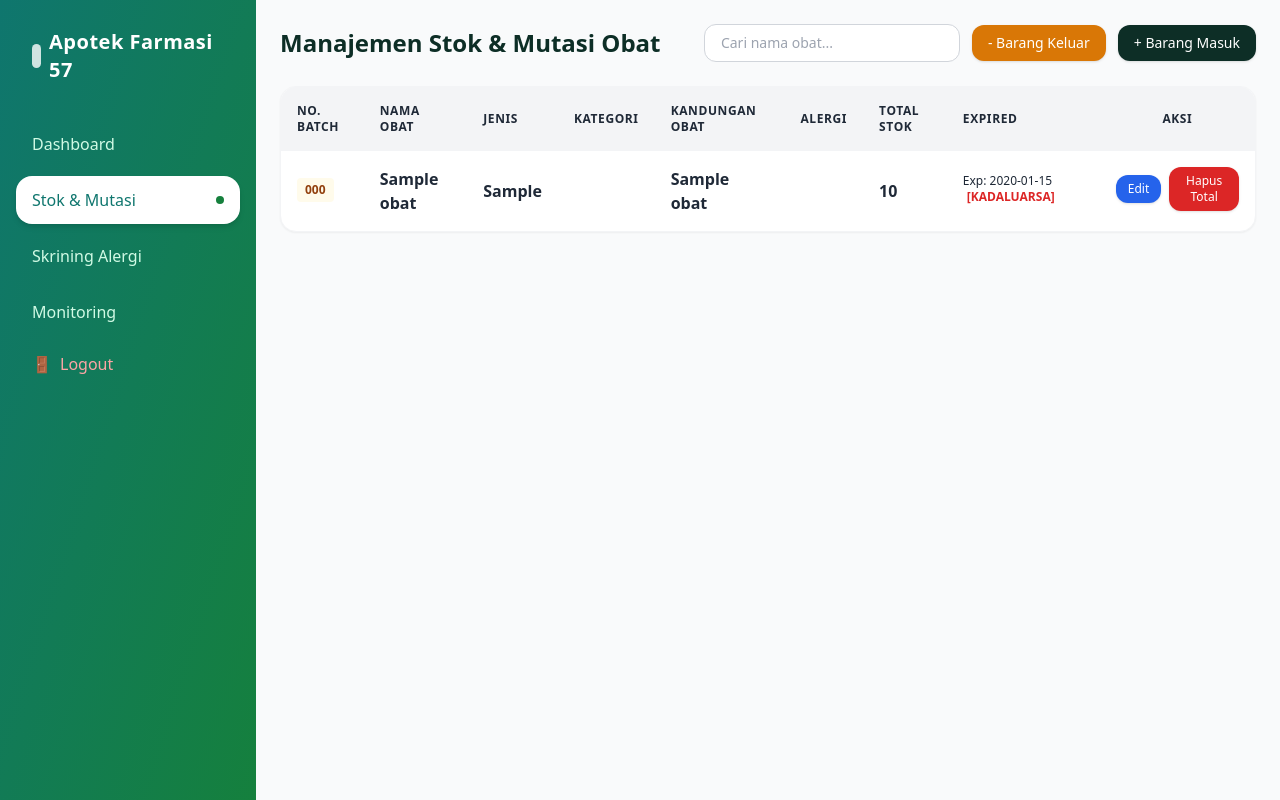
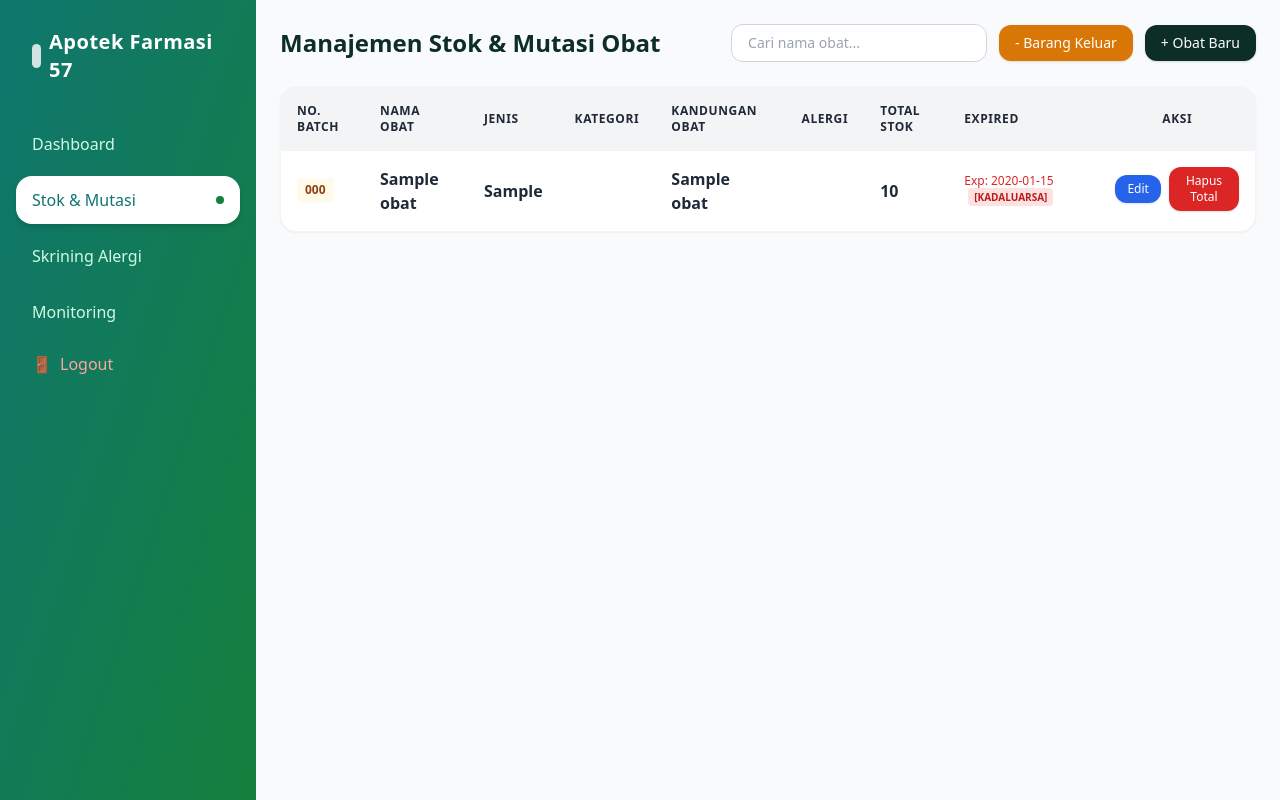
Before and after one commit to faizbila978/faizbila978-web-manajemen-obat-pada-apotek, a Laravel app: page /stok in a window 1280 px wide. Run offline with Laravel 12, Linux system fonts and the light colour scheme; a user stored in the database is signed in; data comes from the database, SQL or seed files in the repository; tables that the repository leaves empty hold one stand-in row (values such as "Sample post"); some libraries are stand-ins or nearby versions.

Commit message:
memperbaiki stok

```diff
--- a/web-manajemen-obat-pada-apotek/app/Http/Controllers/MedicineController.php
+++ b/web-manajemen-obat-pada-apotek/app/Http/Controllers/MedicineController.php
@@ -10,20 +10,25 @@ use Illuminate\Support\Str;
 
 class MedicineController extends Controller {
     // Menampilkan daftar stok obat dan status batch/expired-nya
-   public function index(Request $request) {
+  public function index(Request $request)
+{
     $search = $request->input('search');
 
     $medicines = Medicine::with(['batches' => function($query) {
-        $query->orderBy('expired_date', 'asc');
-    }])
-    ->when($search, function ($query, $search) {
-        // Filter berdasarkan nama obat (menggunakan LIKE agar pencarian lebih fleksibel)
-        return $query->where('nama_obat', 'like', '%' . $search . '%');
-    })
-    ->get();
+                    $query->orderBy('expired_date', 'asc'); // Urutkan batch dari yang terdekat
+                }, 'kandungan'])
+                ->when($search, function($query, $search) {
+                    return $query->where('nama_obat', 'like', "%{$search}%");
+                })
+                // Mengurutkan baris obat utama berdasarkan tanggal expired batch terdekatnya
+                ->get()
+                ->sortBy(function($med) {
+                    $earliestBatch = $med->batches->sortBy('expired_date')->first();
+                    return $earliestBatch ? $earliestBatch->expired_date : '9999-12-31';
+                });
 
     return view('stok.index', compact('medicines'));
-    }
+}
 
 // Menyimpan obat baru beserta kandungan obatnya
     public function store(Request $request) {
--- a/web-manajemen-obat-pada-apotek/resources/views/stok/index.blade.php
+++ b/web-manajemen-obat-pada-apotek/resources/views/stok/index.blade.php
@@ -20,7 +20,7 @@
 
             <!-- Tombol Tambah Obat Baru -->
             <button onclick="openModalTambah()" class="bg-[#0d2e26] text-white px-4 py-2 rounded-xl shadow hover:bg-[#133d33] transition font-medium text-sm whitespace-nowrap">
-                + Barang Masuk
+                + Obat Baru
             </button>
         </div>
     </div>
@@ -59,7 +59,7 @@
                 <tr class="hover:bg-gray-50">
                       <!-- Kolom 1: No Batch-->
                   <td class="p-4 text-gray-800">
-                    @foreach($med->batches as $batch)
+                    @foreach($med->batches->sortBy('expired_date') as $batch)
                     <div class="mb-1">
                         <span class="inline-block bg-amber-50 text-amber-800 px-2 py-1 rounded text-xs font-semibold">
                             {{ $batch->batch_number }}
@@ -67,7 +67,6 @@
                     </div>
                     @endforeach
                     </td>
-
                     <!-- Kolom 2: Nama Obat-->
                     <td class="p-4 font-bold text-gray-800">
                         {{ $med->nama_obat }} <br>
@@ -97,24 +96,41 @@
 
                     <!-- Kolom 6: Total Stok -->
                     <td class="p-4 font-bold text-gray-800">
-                        {{ $med->stok }} <br>
+                    <div class="flex items-center gap-2">
+                        <span class="{{ $med->stok <= 5 ? 'text-amber-600 font-extrabold' : 'text-gray-800' }}">
+                            {{ $med->stok }}
+                        </span>
+
+                        @if($med->stok <= 5 && $med->stok > 0)
+                        <span class="bg-amber-100 text-amber-800 px-1.5 py-0.5 rounded text-[10px] font-bold">
+                            ⚠️ Stok Menipis
+                        </span>
+                        @elseif($med->stok == 0)
+                        <span class="bg-red-100 text-red-700 px-1.5 py-0.5 rounded text-[10px] font-bold">
+                            ❌ Habis
+                        </span>
+                        @endif
+                    </div>
                     </td>
 
                     <!-- Kolom 7: Expired -->
                    <td class="p-4 text-gray-800">
-                    @foreach($med->batches as $batch)
+                    @foreach($med->batches->sortBy('expired_date') as $batch)
                     <div class="mb-1 text-xs">
-                    <span>Exp: {{ $batch->expired_date }}</span>
-
                         @php
-                    $isExpired = \Carbon\Carbon::parse($batch->expired_date)->isPast();
-                    $isNearExpired = \Carbon\Carbon::parse($batch->expired_date)->lte(now()->addDays(60));
+                            $expiredDate = \Carbon\Carbon::parse($batch->expired_date);
+                            $isExpired = $expiredDate->isPast();
+                            $isNearExpired = !$isExpired && $expiredDate->lte(now()->addDays(60));
                         @endphp
 
+                        <span class="font-medium {{ $isExpired ? 'text-red-600 font-bold' : ($isNearExpired ? 'text-amber-600 font-bold' : 'text-gray-700') }}">
+                            Exp: {{ $batch->expired_date }}
+                        </span>
+
                         @if($isExpired)
-                    <span class="text-red-600 font-bold ml-1">[KADALUARSA]</span>
+                        <span class="bg-red-100 text-red-700 px-1.5 py-0.5 rounded text-[10px] font-bold ml-1">[KADALUARSA]</span>
                         @elseif($isNearExpired)
-                    <span class="text-amber-600 font-bold ml-1">[Hampir Exp]</span>
+                        <span class="bg-amber-100 text-amber-800 px-1.5 py-0.5 rounded text-[10px] font-bold ml-1">[Hampir Exp]</span>
                         @endif
                     </div>
                     @endforeach
```
Lines whose indentation alone changed are shown as unchanged.
